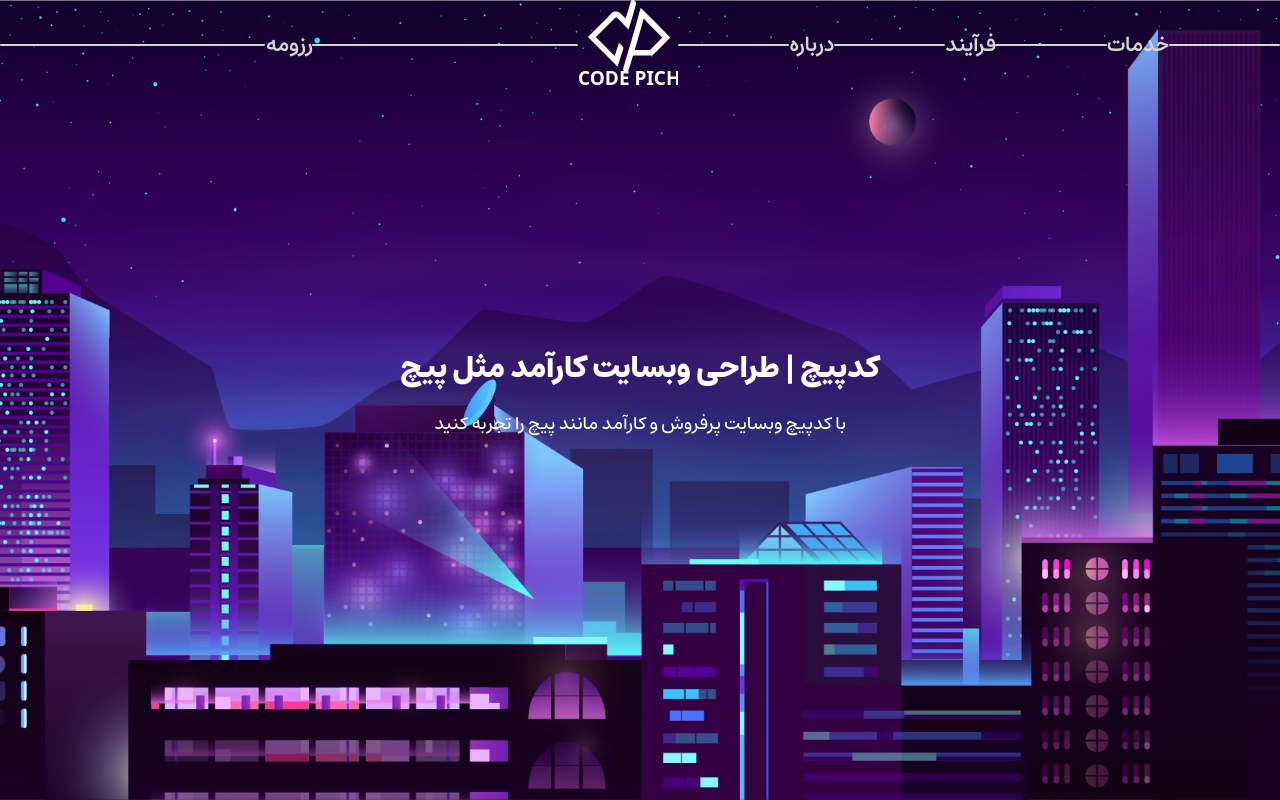
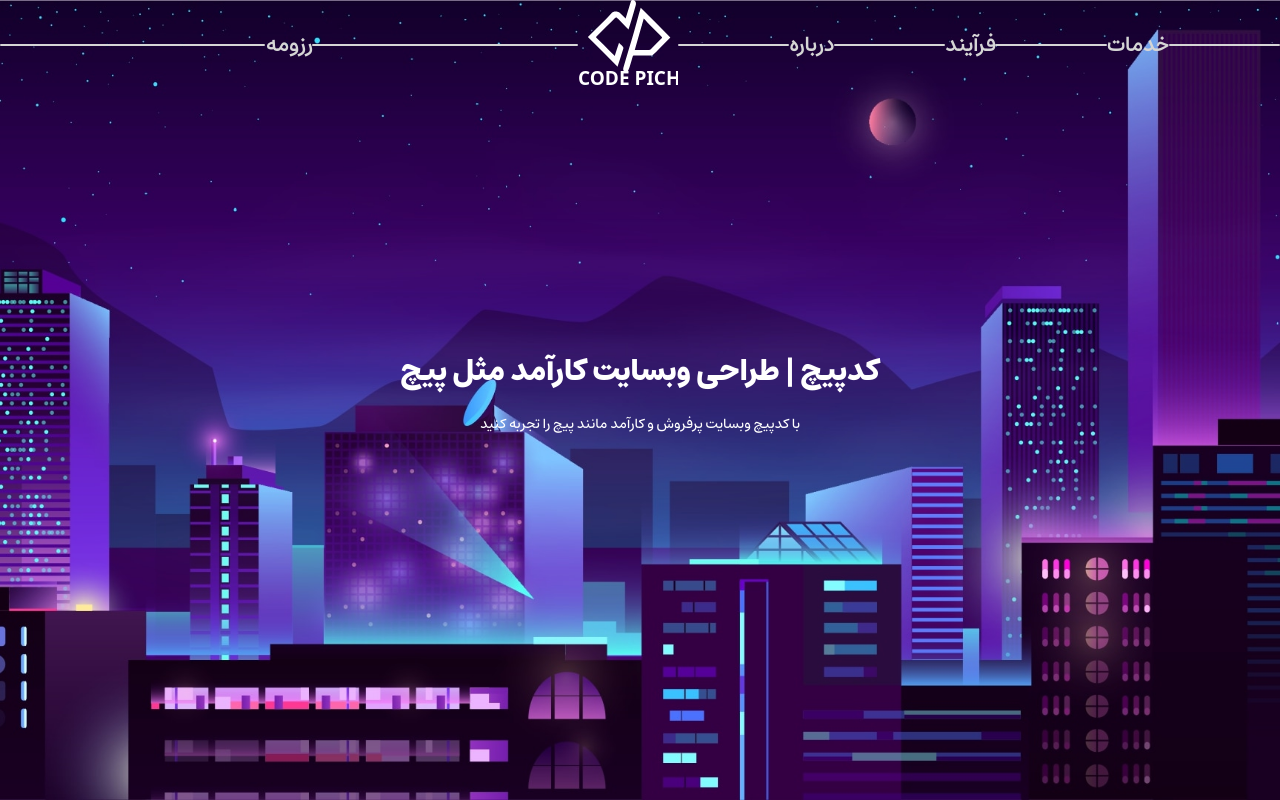
Before and after one commit to atefe-aa/codepich, a React (Vite) app: page /home in a window 1280 px wide. Built offline with nearby package versions, Linux system fonts and the light colour scheme.

Commit message:
fix some styling problems

```diff
--- a/src/styles/Success.module.css
+++ b/src/styles/Success.module.css
@@ -17,7 +17,6 @@
 
   border-radius: 10px;
   background: rgba(255, 255, 255, 0.404);
-  /* box-shadow: 0 4px 30px rgba(0, 0, 0, 0.1); */
   box-shadow: 0px 0px 20px 10px rgba(5, 5, 5, 0.336);
   backdrop-filter: blur(5px);
   border: 1px solid rgba(210, 210, 210, 0.3);
@@ -26,7 +25,8 @@
   width: 15%;
 }
 .closeButton {
-  margin: 10px;
+  margin: 10px ;
+
   border: none;
   background: none;
 }
--- a/src/styles/swiper.css
+++ b/src/styles/swiper.css
@@ -22,14 +22,14 @@ body {
 }
 
 .swiper-slide {
-  text-align: center;
-  font-size: 18px;
-  background: #fff;
+  /* text-align: center; */
+  /* font-size: 18px;
+  background: #fff; */
 
   /* Center slide text vertically */
-  display: flex;
+  /* display: flex;
   justify-content: center;
-  align-items: center;
+  align-items: center; */
 }
 
 .swiper-slide-img {
```
